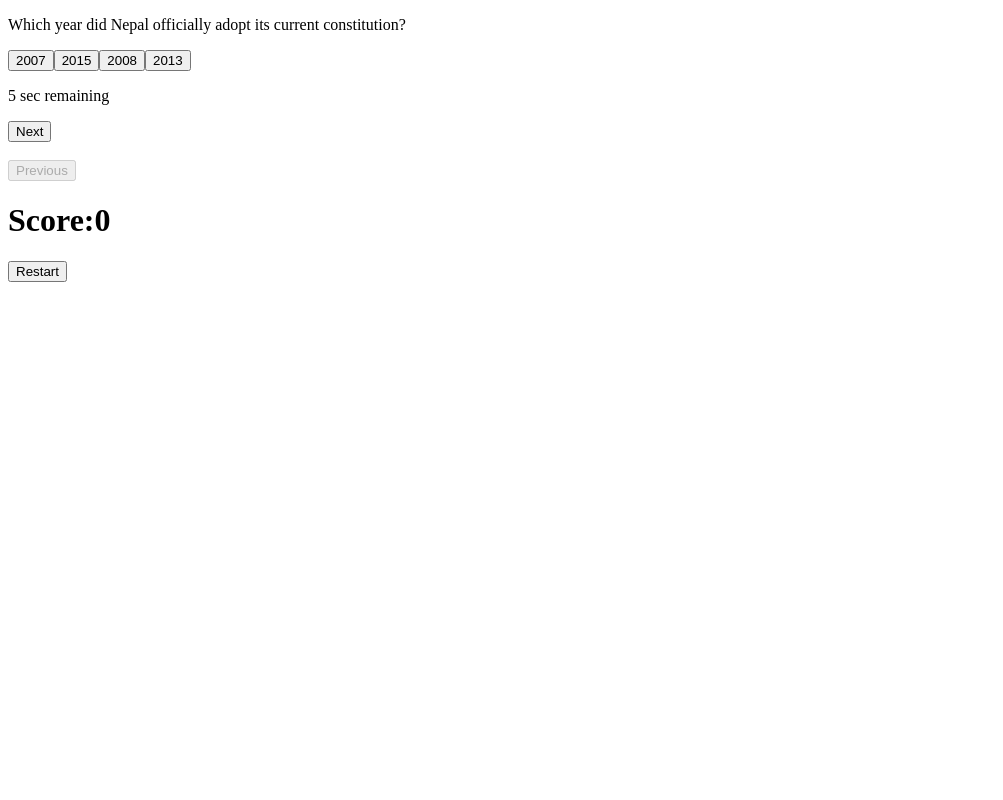
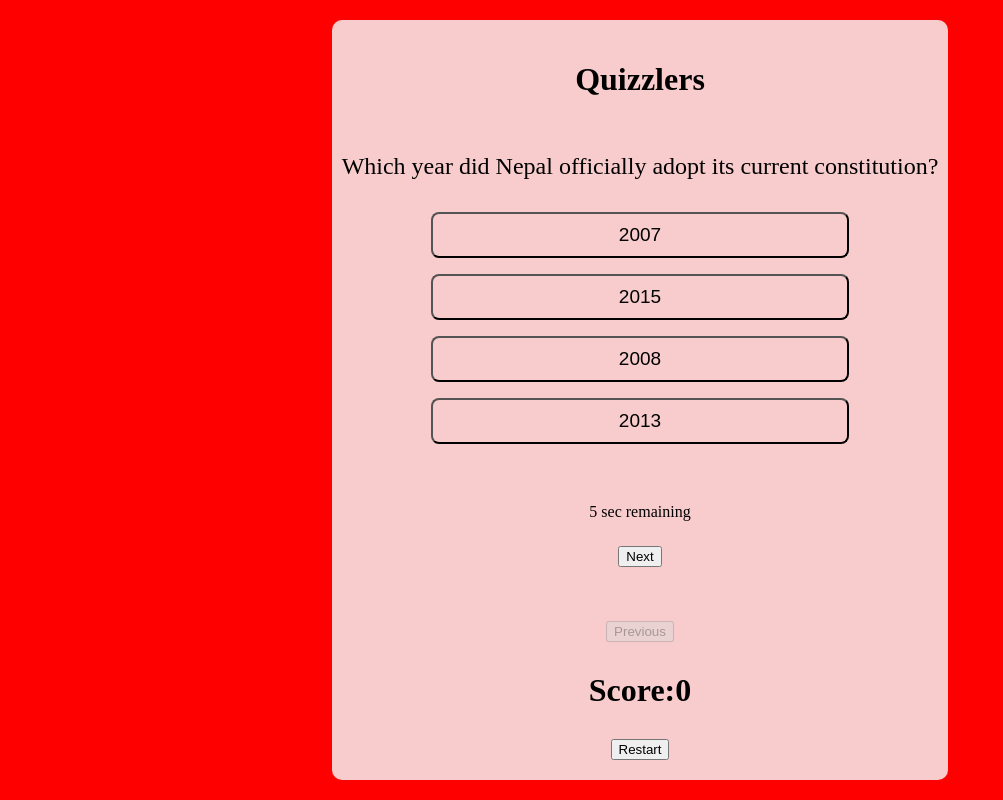
Before and after one commit to SanjilaGangaju/LReact, a React (Vite) app: page / in a window 1280 px wide. Shown: the whole page, without its empty margins (0-1003 px from the left). Built offline with nearby package versions, Linux system fonts and the light colour scheme.

Commit message:
add styling

```diff
--- a/src/App.jsx
+++ b/src/App.jsx
@@ -1,6 +1,7 @@
 import React, { use, useEffect, useState } from 'react'
 import QuizzesDisplay from './QuizzesDisplay'
 import quizQuestions from './components/questions'
+import './components/quizz.css'
 const App = () => {
   const[score, setScore]=useState(0)
   const[currentQuestion, setCurrentQuestion] = useState(0)
@@ -8,6 +9,7 @@ const App = () => {
   const [message, setMessage] = useState();
   const [correct, setCorrect] = useState("wrong");
   const [time, setTime] = useState(10);
+  const[clicked, setClicked] = useState(false);
   console.log(time);
 
   useEffect(()=>{
@@ -76,8 +78,8 @@ const App = () => {
 
    }
   return (
-    <div>
-      <QuizzesDisplay questions={quizQuestions} score={score}message={message} time={time} correct={correct}currentQuestion={currentQuestion} handleOption={handleOption} handleNextQuestion={handleNextQuestion} handleRestart={handleRestart}handlePrevQuestion={handlePrevQuestion}></QuizzesDisplay>
+    <div className="quiz-container">
+      <QuizzesDisplay questions={quizQuestions} clicked ={clicked} score={score}message={message} time={time} correct={correct}currentQuestion={currentQuestion} handleOption={handleOption} handleNextQuestion={handleNextQuestion} handleRestart={handleRestart}handlePrevQuestion={handlePrevQuestion}></QuizzesDisplay>
     </div>
   )
 }
--- a/src/QuizzesDisplay.jsx
+++ b/src/QuizzesDisplay.jsx
@@ -1,11 +1,18 @@
 import React from 'react'
-
-const QuizzesDisplay = ({ questions ,message,time, currentQuestion, handleOption, handleNextQuestion, handlePrevQuestion, score, correct, handleRestart}) => {
+import './components/quizz.css'
+const QuizzesDisplay = ({ questions ,message,time, currentQuestion, clicked, handleOption, handleNextQuestion, handlePrevQuestion, score, correct, handleRestart}) => {
 
   return (
-    <div>
-      <p>{questions[currentQuestion].question}</p>
-      {questions[currentQuestion].options.map(option=><button key={option} disabled={correct==="correct" || time==0? true : false} onClick={()=>handleOption(option)}>{option}</button>)}<br></br>
+    <div className= "quiz-wrapper">
+      <h1>Quizzlers</h1>
+      <p className='questions-text'>{questions[currentQuestion].question}</p>
+      <div className="options-wrapper">
+
+        {questions[currentQuestion].options.map(option=>
+
+        <button className='options-btn' key={option} disabled={correct==="correct" || time==0? true : false} onClick={()=>handleOption(option)}>{option}</button>)}<br></br>
+
+      </div>
       <p>{time<=0? message: `${time} sec remaining`}</p>
       <button onClick={()=>handleNextQuestion()}
         disabled={currentQuestion==questions.length-1? true: false}>Next</button><br></br><br></br>
--- /dev/null
+++ b/src/components/quizz.css
@@ -0,0 +1,62 @@
+body{
+    margin: 0;
+    padding: 0;
+    box-sizing: border-box;
+    height: 100vh;
+}
+.quiz-container{
+    background-color: red;
+    height: 100vh;
+    width: 100%;
+    display: flex;
+    align-items: center;
+    justify-content: center;
+}
+.quiz-wrapper{
+    display: flex;
+    flex-direction: column;
+    align-items: center;
+    justify-content: space-between;
+    background-color: rgb(248, 204, 204);
+    padding: 20px 10px;
+    border-radius: 10px;
+    -webkit-border-radius: 10px;
+    -moz-border-radius: 10px;
+    -ms-border-radius: 10px;
+    -o-border-radius: 10px;
+    height:90%;
+}
+.questions-text{
+    font-size: 24px;
+    font-family: 'Times New Roman', Times, serif;
+
+
+}
+.options-btn{
+    width: 100%;
+    font-size: 19px;
+    padding: 10px 0;
+    text-align: center;
+    background-color: transparent;
+    border-radius: 8px;
+    -webkit-border-radius: 8px;
+    -moz-border-radius: 8px;
+    -ms-border-radius: 8px;
+    -o-border-radius: 8px;
+    cursor: pointer;
+}
+.options-wrapper{
+    display: flex;
+    flex-direction: column;
+    width: 70%;
+
+    align-items: center;
+    justify-content: space-between;
+    gap: 16px;
+}
+.correct{
+    background-color: green;
+}
+.wrong{
+    backdrop-filter: red;
+}
```
Also changed, not shown: src/components/QuizzContainer.jsx (added, +11 -0 lines), src/components/Results.jsx (added, +11 -0 lines).
